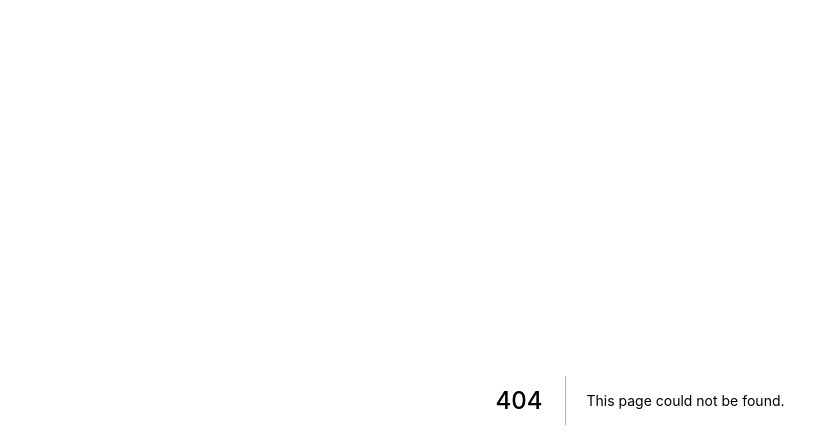
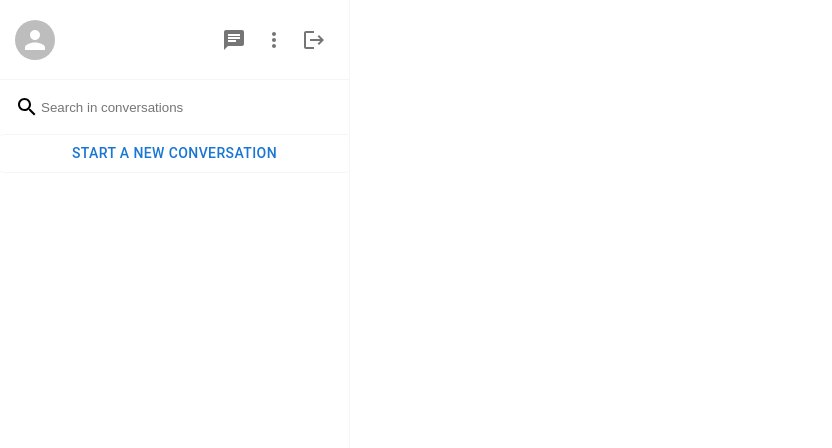
Before and after one commit to tquann286/whatsapp-lite, a Next.js app: page /components/Sidebar in a window 1280 px wide. Before the commit this address had no page. Shown: the top 448 px of the page, without its empty margins (0-832 px from the left). Built offline with nearby package versions, Linux system fonts and the light colour scheme.

Commit message:
setup firebase

```diff
--- a/package.json
+++ b/package.json
@@ -11,6 +11,7 @@
   "dependencies": {
     "@emotion/react": "^11.10.4",
     "@emotion/styled": "^11.10.4",
+    "@mui/icons-material": "^5.10.6",
     "@mui/material": "^5.10.6",
     "components": "^0.1.0",
     "email-validator": "^2.0.4",
@@ -19,12 +20,13 @@
     "react": "18.2.0",
     "react-dom": "18.2.0",
     "react-firebase-hooks": "^5.0.3",
-    "styled": "^1.0.0"
+    "styled-components": "^5.3.5"
   },
   "devDependencies": {
     "@types/node": "18.7.18",
     "@types/react": "18.0.21",
     "@types/react-dom": "18.0.6",
+    "@types/styled-components": "^5.1.26",
     "eslint": "8.23.1",
     "eslint-config-next": "12.3.1",
     "typescript": "4.8.3"
--- /dev/null
+++ b/pages/components/Sidebar.tsx
@@ -0,0 +1,83 @@
+import styled from '@emotion/styled'
+import ChatIcon from '@mui/icons-material/Chat'
+import MoreVerticalIcon from '@mui/icons-material/MoreVert'
+import LogoutIcon from '@mui/icons-material/Logout'
+import SearchIcon from '@mui/icons-material/Search'
+import { IconButton, Avatar, Tooltip, Button } from '@mui/material'
+
+const StyledContainer = styled.div`
+  height: 100vh;
+  min-width: 300px;
+  max-width: 350px;
+  overflow-y: auto;
+  border-right: 1px solid whitesmoke;
+`
+
+const StyledHeader = styled.div`
+  position: sticky;
+  display: flex;
+  justify-content: space-between;
+  align-items: center;
+  padding: 15px;
+  height: 80px;
+  border-bottom: 1px solid whitesmoke;
+  top: 0;
+  background-color: white;
+  z-index: 1;
+`
+
+const StyledSearch = styled.div`
+  display: flex;
+  align-items: center;
+  padding: 15px;
+  border-radius: 2px;
+`
+
+const StyledSidebarButton = styled(Button)`
+  width: 100%;
+  border-top: 1px solid whitesmoke;
+  border-bottom: 1px solid whitesmoke;
+`
+
+const StyledUserAvatar = styled(Avatar)`
+  cursor: pointer;
+  :hover {
+    opacity: 0.8;
+  }
+`
+
+const StyledSearchInput = styled.input`
+  outline: none;
+  border: none;
+  flex: 1;
+`
+
+const Sidebar = () => {
+  return (
+    <StyledContainer>
+      <StyledHeader>
+        <Tooltip title='user email' placement='right'>
+          <StyledUserAvatar />
+        </Tooltip>
+        <div>
+          <IconButton>
+            <ChatIcon />
+          </IconButton>
+          <IconButton>
+            <MoreVerticalIcon />
+          </IconButton>
+          <IconButton>
+            <LogoutIcon />
+          </IconButton>
+        </div>
+      </StyledHeader>
+      <StyledSearch>
+        <SearchIcon />
+        <StyledSearchInput placeholder='Search in conversations' />
+      </StyledSearch>
+      <StyledSidebarButton>Start a new conversation</StyledSidebarButton>
+    </StyledContainer>
+  )
+}
+
+export default Sidebar
```
Also changed, not shown: config/firebase.ts (added, +22 -0 lines), pages/index.tsx (+5 -59 lines), 1 other file (tests, documents, lock files or other folders).
